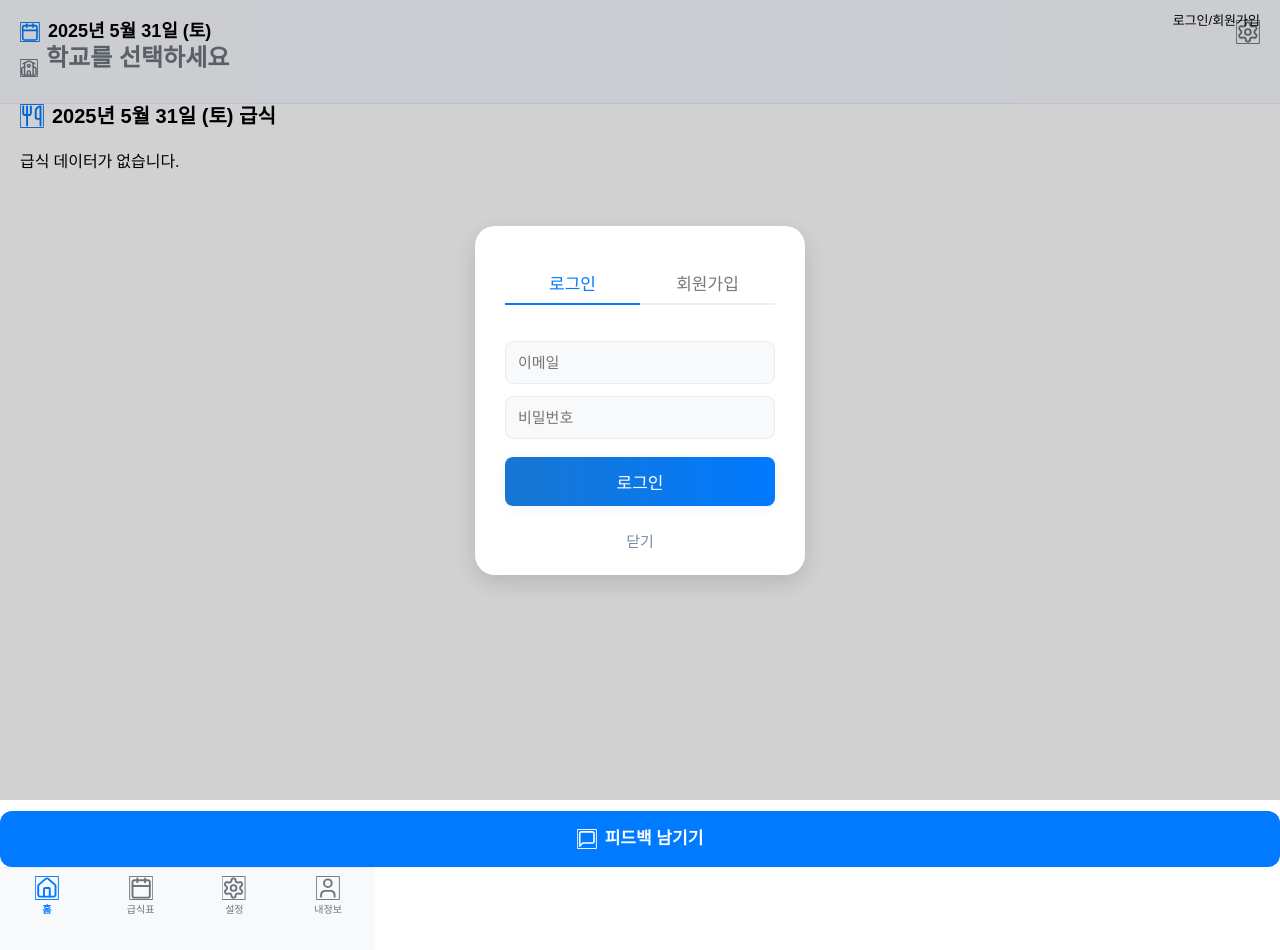
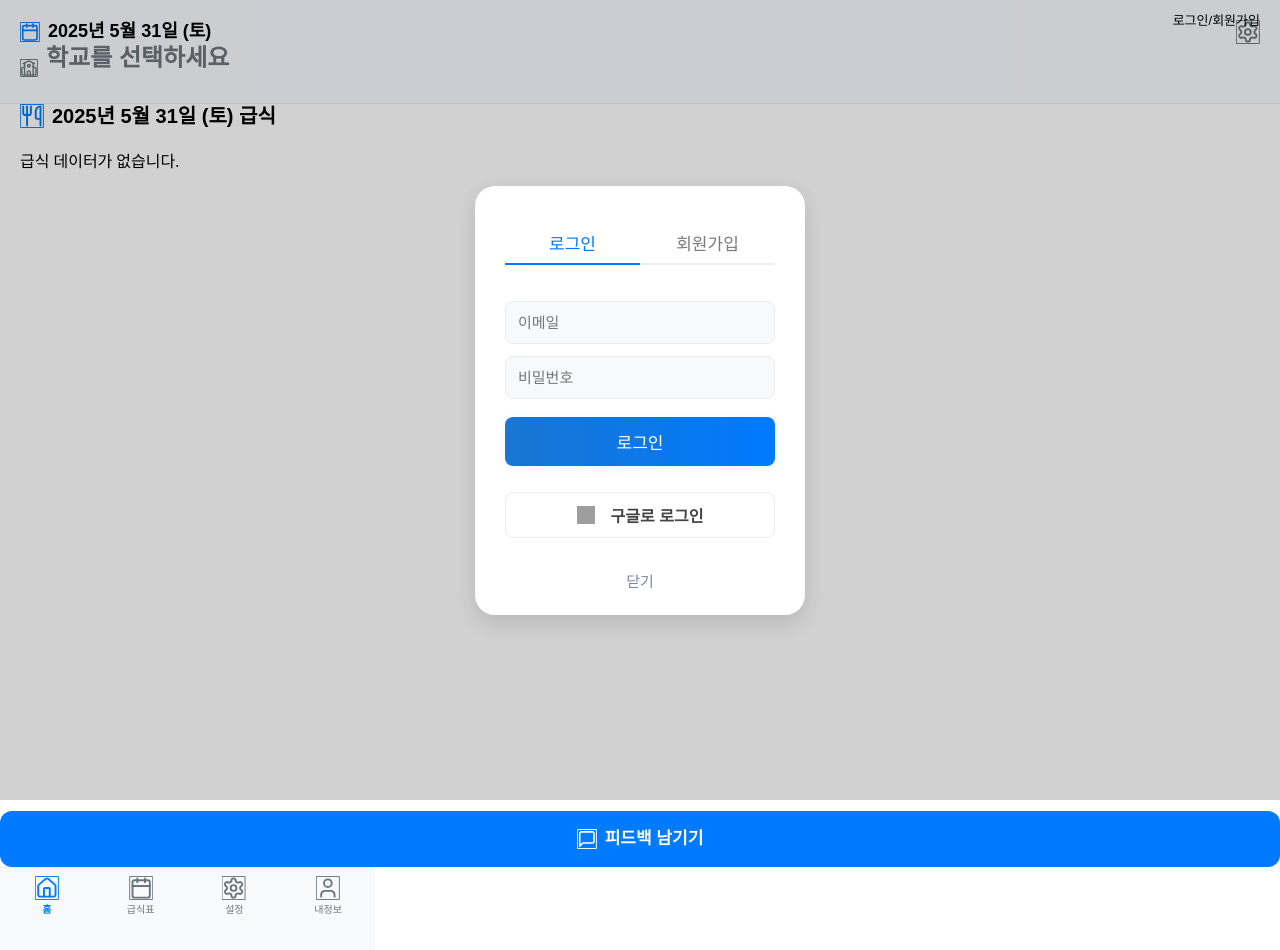
Before and after one commit to mclusky0626/baegeonwoo, a React (Vite) app: page /profile in a window 1280 px wide. Both pictures are taken after a click on the button "로그인/회원가입". Built offline with nearby package versions, Linux system fonts and the light colour scheme; no server answers; grey boxes are pictures that could not be loaded.

Commit message:
구글 로그인이 가능합니다!
와 놀랍다 ㅅㅄㅂㄹㄷㅁㄴ

```diff
--- a/src/HomeScreen/HomeScreen.css
+++ b/src/HomeScreen/HomeScreen.css
@@ -822,3 +822,27 @@
   cursor: pointer;
   text-align: center;
 }
+
+.google-login-btn {
+  width: 100%;
+  padding: 10px 0;
+  margin-top: 8px;
+  margin-bottom: 8px;
+  background: #fff;
+  color: #444;
+  border: 1.5px solid #e9ecef;
+  border-radius: 8px;
+  font-weight: 600;
+  font-size: 16px;
+  font-family: "Inter-SemiBold", "Noto Sans KR", sans-serif;
+  cursor: pointer;
+  display: flex;
+  align-items: center;
+  justify-content: center;
+  transition: background 0.18s, border 0.18s;
+  gap: 8px;
+}
+.google-login-btn:hover {
+  background: #f7f7f7;
+  border-color: #b7b7b7;
+}
--- a/src/HomeScreen/HomeScreen.jsx
+++ b/src/HomeScreen/HomeScreen.jsx
@@ -1,11 +1,12 @@
 import "./HomeScreen.css";
 import React, { useEffect, useState } from "react";
-import { auth, db } from "../firebase";
+import { auth, db, googleProvider } from "../firebase";
 import {
   signInWithEmailAndPassword,
   signOut,
   onAuthStateChanged,
   createUserWithEmailAndPassword,
+  signInWithPopup,
 } from "firebase/auth";
 import { doc, getDoc } from "firebase/firestore";
 import DatePicker from "react-datepicker";
@@ -151,6 +152,17 @@ export const HomeScreen = ({ onNavigate, className, ...props }) => {
     await signOut(auth);
   };
 
+  // 구글 로그인 핸들러
+  const handleGoogleLogin = async () => {
+    setLoginError("");
+    try {
+      await signInWithPopup(auth, googleProvider);
+      setShowLogin(false);
+    } catch (err) {
+      setLoginError("구글 로그인 실패: " + err.message);
+    }
+  };
+
   return (
     <div className={"home-screen " + className}>
       {/* 로그인 버튼/유저 표시 */}
@@ -206,6 +218,19 @@ export const HomeScreen = ({ onNavigate, className, ...props }) => {
               </button>
               {loginError && <div className="login-error">{loginError}</div>}
             </form>
+            {/* 구글 로그인 버튼 추가 */}
+            <button
+              type="button"
+              className="google-login-btn"
+              onClick={handleGoogleLogin}
+            >
+              <img
+                src="https://www.gstatic.com/firebasejs/ui/2.0.0/images/auth/google.svg"
+                alt="Google"
+                style={{ width: 18, height: 18, marginRight: 8, verticalAlign: "middle" }}
+              />
+              구글로 로그인
+            </button>
             <button className="login-cancel" onClick={() => setShowLogin(false)}>
               닫기
             </button>
--- a/src/firebase.js
+++ b/src/firebase.js
@@ -1,6 +1,6 @@
 
 import { initializeApp } from "firebase/app";
-import { getAuth } from "firebase/auth";
+import { getAuth,GoogleAuthProvider } from "firebase/auth";
 import { getFirestore } from "firebase/firestore";
 
 const firebaseConfig = {
@@ -15,4 +15,5 @@ const firebaseConfig = {
 
 const app = initializeApp(firebaseConfig);
 export const auth = getAuth(app);
+export const googleProvider = new GoogleAuthProvider();
 export const db = getFirestore(app);
```
Also changed, not shown: src/components/TabBar.jsx (added, +26 -0 lines), src/components/TabBar.css (added).
